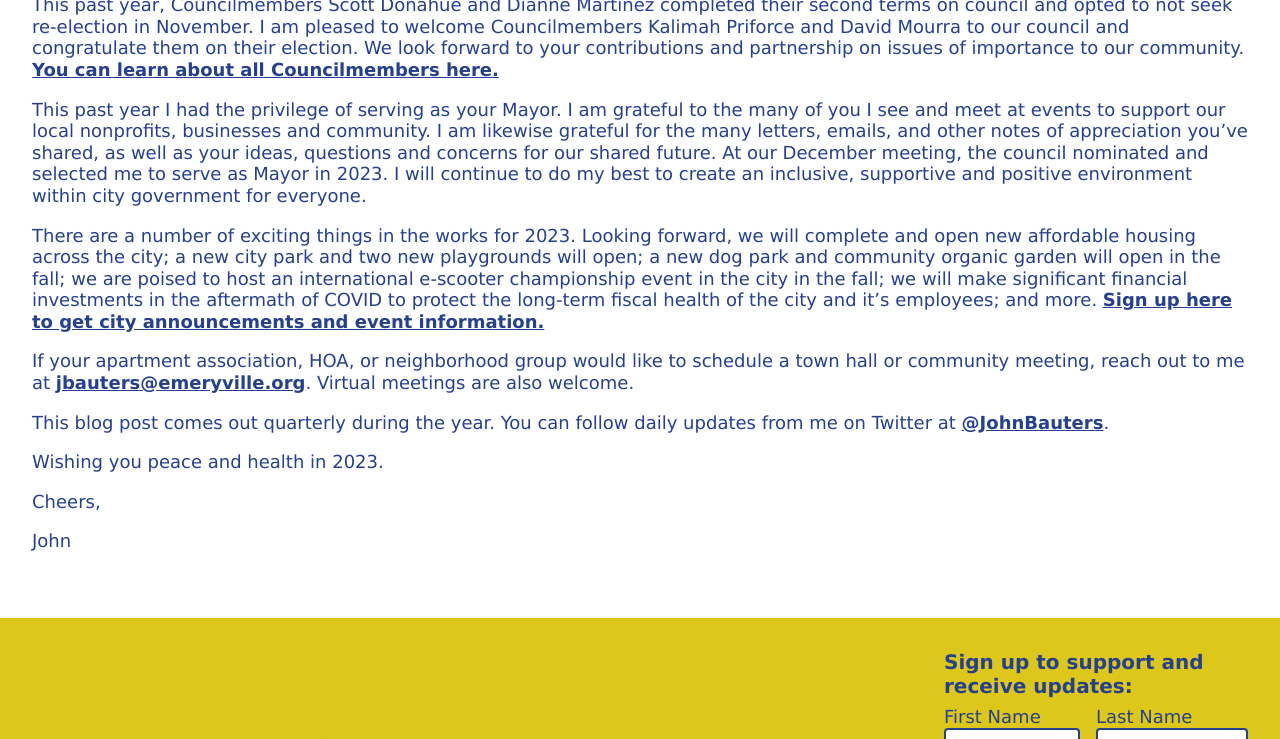
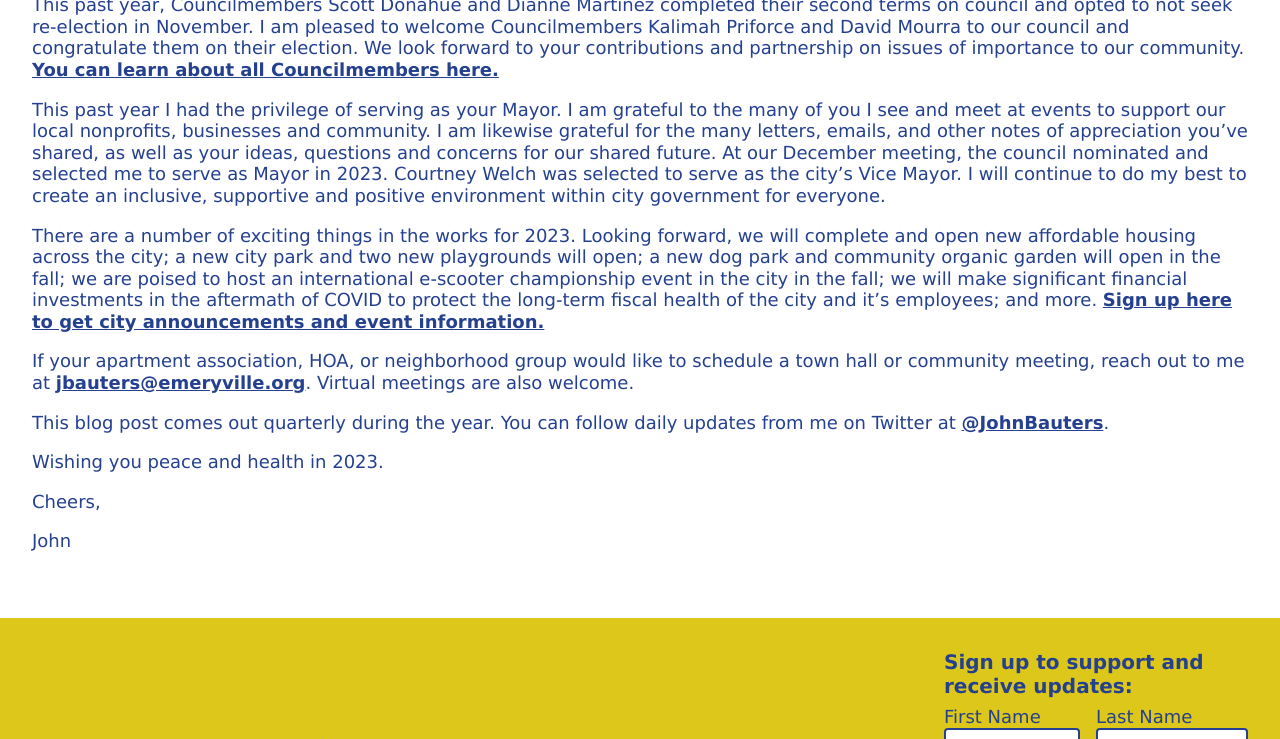
Before and after one commit to Ed-Cupaioli-LLC/john-bauters, a Jekyll site: the page built from _posts/2023-01-06-2022-wrap-up-progress-on-priorities.md, in a window 1280 px wide and 900 px high, scrolled down 7450 px, cut to the strip 161-900 px from the top of the window. Built offline with Jekyll 4.4.1, drawn with Linux system fonts in a browser that asks for light colours; nearby versions of some CDN libraries; comment, search, counter and statistics services are not loaded.

Commit message:
Update from Forestry.io John Bauters updated _posts/2023-01-06-2022-wrap-up-progress-on-priorities.md

```diff
--- a/_posts/2023-01-06-2022-wrap-up-progress-on-priorities.md
+++ b/_posts/2023-01-06-2022-wrap-up-progress-on-priorities.md
@@ -2,7 +2,6 @@
 title: '2022 Wrap-Up: Progress on Priorities'
 
 ---
-
 ![](https://johnbauters.net/img/screen-shot-2022-01-01-at-3-23-27-pm.png)
 Welcome to the 2022 Wrap-Up in Emeryville.
 
@@ -92,7 +91,7 @@ _Below: The 2023 Emeryville City Council_
 
 This past year, Councilmembers Scott Donahue and Dianne Martinez completed their second terms on council and opted to not seek re-election in November. I am pleased to welcome Councilmembers Kalimah Priforce and David Mourra to our council and congratulate them on their election. We look forward to your contributions and partnership on issues of importance to our community. [**You can learn about all Councilmembers here.**](https://www.ci.emeryville.ca.us/382/Council-Members)
 
-This past year I had the privilege of serving as your Mayor. I am grateful to the many of you I see and meet at events to support our local nonprofits, businesses and community. I am likewise grateful for the many letters, emails, and other notes of appreciation you've shared, as well as your ideas, questions and concerns for our shared future. At our December meeting, the council nominated and selected me to serve as Mayor in 2023. I will continue to do my best to create an inclusive, supportive and positive environment within city government for everyone.
+This past year I had the privilege of serving as your Mayor. I am grateful to the many of you I see and meet at events to support our local nonprofits, businesses and community. I am likewise grateful for the many letters, emails, and other notes of appreciation you've shared, as well as your ideas, questions and concerns for our shared future. At our December meeting, the council nominated and selected me to serve as Mayor in 2023. Courtney Welch was selected to serve as the city's Vice Mayor. I will continue to do my best to create an inclusive, supportive and positive environment within city government for everyone.
 
 There are a number of exciting things in the works for 2023. Looking forward, we will complete and open new affordable housing across the city; a new city park and two new playgrounds will open; a new dog park and community organic garden will open in the fall; we are poised to host an international e-scooter championship event in the city in the fall; we will make significant financial investments in the aftermath of COVID to protect the long-term fiscal health of the city and it's employees; and more. [**Sign up here to get city announcements and event information.**](https://www.ci.emeryville.ca.us/list.aspx?Mode=Subscribe#newsFlash)
 
```
